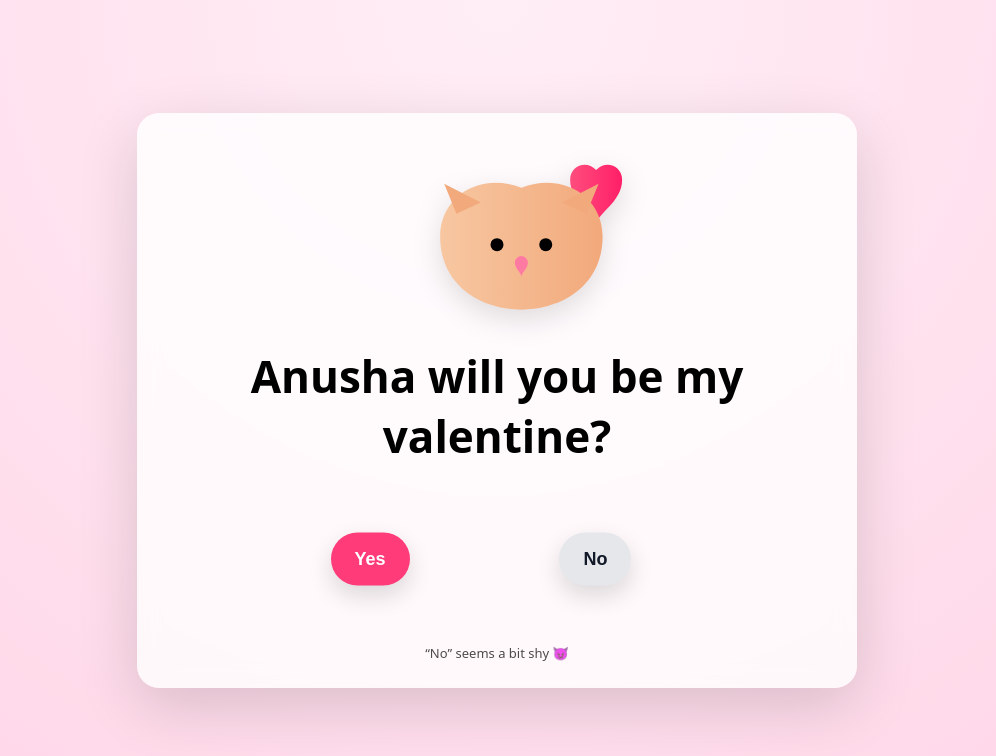
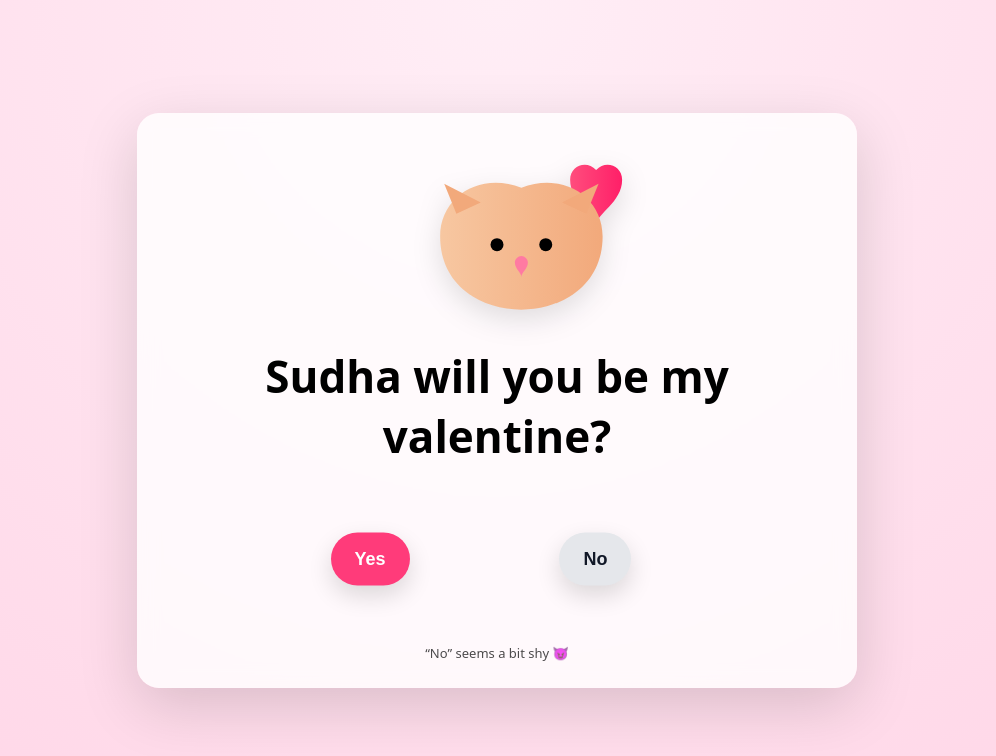
Before and after one commit to varsh786/valentine, a plain HTML site: page index.html in a window 1280 px wide. Shown: the whole page, without its empty margins (143-1139 px from the left). Drawn offline with nearby package versions, Linux system fonts and the light colour scheme.

Commit message:
Update Valentine's message and maintain functionality

```diff
--- a/index.html
+++ b/index.html
@@ -171,7 +171,7 @@
             fill="#ff7aa2"/>
     </svg>
 
-    <h1>Anusha will you be my valentine?</h1>
+    <h1>Sudha will you be my valentine?</h1>
 
     <section class="button-zone" id="zone">
       <button id="yesBtn">Yes</button>
```
